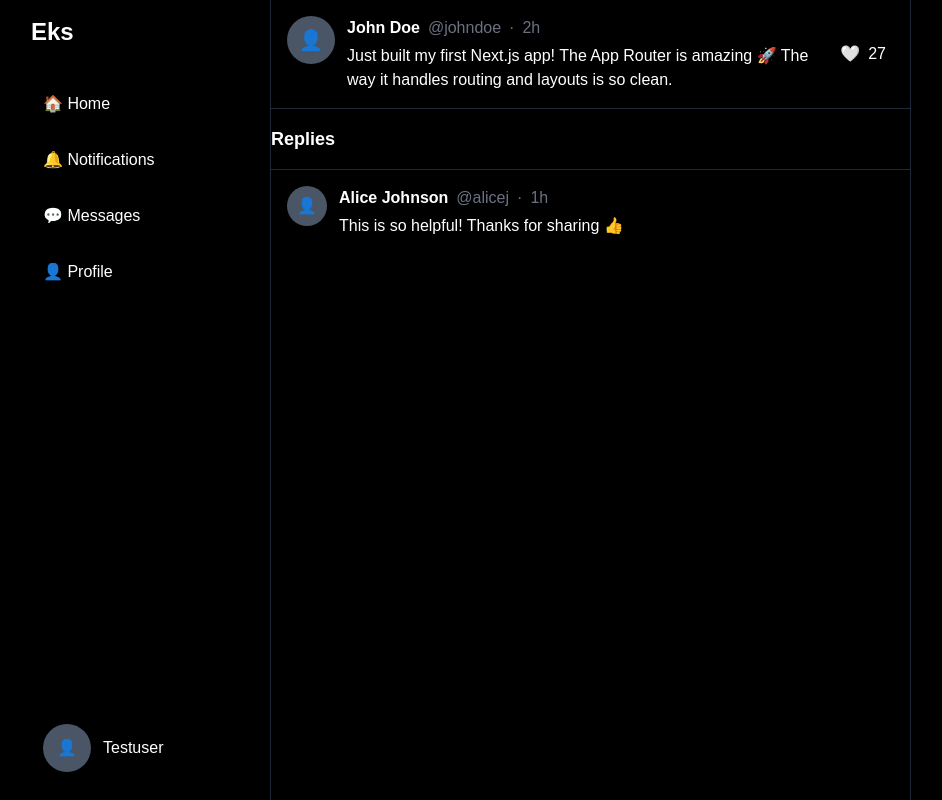
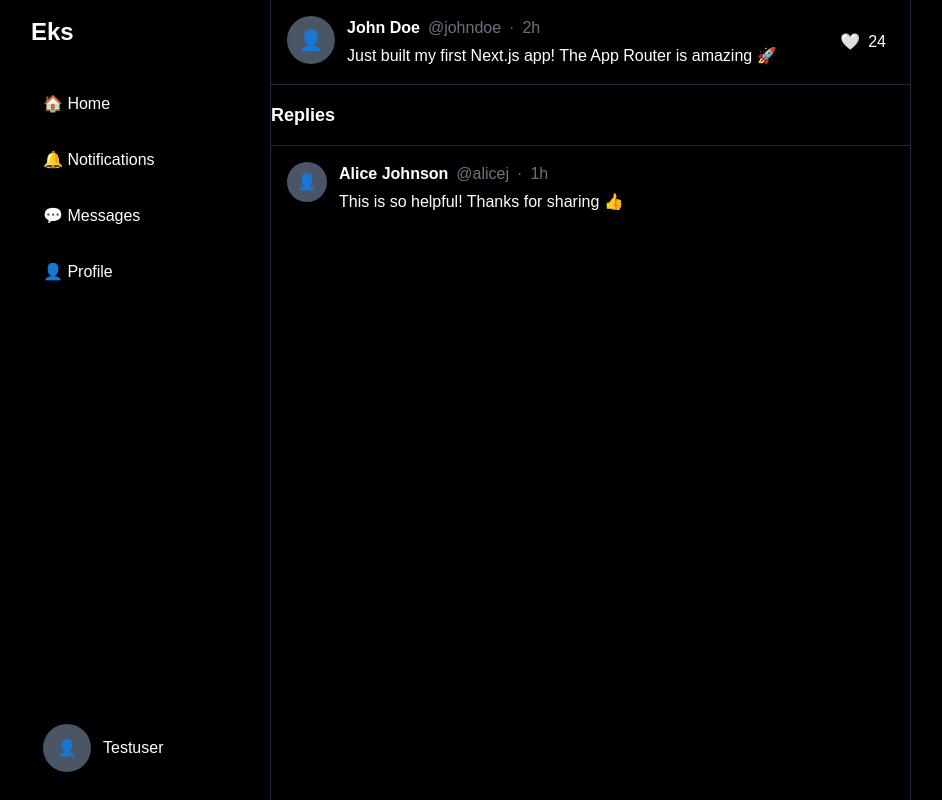
Before and after one commit to espeniv/eks, a Next.js app: page /post/1 in a window 1280 px wide. Shown: the whole page, without its empty margins (177-1119 px from the left). Built offline with nearby package versions, Linux system fonts and the light colour scheme.

Commit message:
Fixed posts fetching on profile to properly use context

```diff
--- a/src/app/(main)/post/[id]/page.tsx
+++ b/src/app/(main)/post/[id]/page.tsx
@@ -1,75 +1,26 @@
+"use client";
+
 import { PostCard } from "@/components/post-card";
-import { Post } from "@/lib/types";
-
-//Temp until data fetching ig properly implemented
-function getPostById(id: string): Post {
-  const samplePosts: { [key: string]: Post } = {
-    "1": {
-      id: "1",
-      content:
-        "Just built my first Next.js app! The App Router is amazing 🚀\n\nThe way it handles routing and layouts is so clean.",
-      author: {
-        id: "user1",
-        username: "johndoe",
-        displayName: "John Doe",
-        avatar: undefined,
-        followers: 123,
-        following: 123,
-      },
-      likes: 27,
-      createdAt: "2h",
-    },
-    "2": {
-      id: "2",
-      content:
-        "Learning React step by step. The component model makes so much sense! 💡",
-      author: {
-        id: "user2",
-        username: "janesmith",
-        displayName: "Jane Smith",
-        avatar: undefined,
-        followers: 123,
-        following: 123,
-      },
-      likes: 18,
-      createdAt: "4h",
-    },
-    "3": {
-      id: "3",
-      content:
-        "Hot take: TypeScript makes JavaScript development so much better. The type safety catches bugs before they happen! 🐛✨",
-      author: {
-        id: "user3",
-        username: "devmike",
-        displayName: "Mike Chen",
-        avatar: undefined,
-        followers: 123,
-        following: 123,
-      },
-      likes: 42,
-      createdAt: "6h",
-    },
-  };
-
-  return (
-    samplePosts[id] || {
-      id: id,
-      content: `Post ${id} not found or has been deleted.`,
-      author: {
-        id: "unknown",
-        username: "unknown",
-        displayName: "Unknown User",
-        avatar: undefined,
-      },
-      likes: 0,
-      replies: 0,
-      createdAt: "unknown",
-    }
-  );
-}
+import { useApp } from "@/context/app-context";
 
 export default function PostPage({ params }: { params: { id: string } }) {
+  const { getPostById } = useApp();
   const post = getPostById(params.id);
+
+  //Case if post is not found
+  if (!post) {
+    return (
+      <div className="max-w-2xl">
+        <div className="p-8 text-center">
+          <h1 className="text-2xl font-bold mb-4">Post not found</h1>
+          <p className="text-gray-500">
+            The post you are looking for does not exist or has been deleted.
+          </p>
+        </div>
+      </div>
+    );
+  }
+
   return (
     <div className="max-w-2xl">
       <PostCard post={post} />
--- a/src/app/(main)/profile/[username]/page.tsx
+++ b/src/app/(main)/profile/[username]/page.tsx
@@ -1,7 +1,7 @@
 "use client";
 
-import { PostCard } from "@/components/post-card";
-import { User, Post } from "@/lib/types";
+import { PostFeed } from "@/components/post-feed";
+import { User } from "@/lib/types";
 import { useApp } from "@/context/app-context";
 
 //Temp before endpoints/proper fetching
@@ -39,45 +39,6 @@ function getUserByUsername(username: string): User | null {
   return sampleUsers[username] || null;
 }
 
-function getPostsByUser(userId: string): Post[] {
-  const allPosts: Post[] = [
-    {
-      id: "1",
-      content: "Just built my first Next.js app! The App Router is amazing 🚀",
-      author: {
-        id: "user1",
-        username: "johndoe",
-        displayName: "John Doe",
-        avatar: undefined,
-        bio: "Full-stack developer passionate about React and Next.js 🚀",
-        followers: 1250,
-        following: 890,
-      },
-      likes: 24,
-      createdAt: "2h",
-    },
-    {
-      id: "2",
-      content:
-        "Learning React step by step. The component model makes so much sense! 💡",
-      author: {
-        id: "user2",
-        username: "janesmith",
-        displayName: "Jane Smith",
-        avatar: undefined,
-        bio: "UI/UX Designer • Coffee enthusiast ☕",
-        followers: 750,
-        following: 430,
-      },
-      likes: 15,
-      createdAt: "4h",
-    },
-  ];
-
-  return allPosts.filter((post) => post.author.id === userId);
-}
-
-//Need to implement a different version of this when the visited page is your own profile, alt only show setting button if its your own profile
 export default function ProfilePage({
   params,
 }: {
@@ -99,9 +60,7 @@ export default function ProfilePage({
       </div>
     );
   }
-  //if user exists
 
-  const userPosts = getPostsByUser(user.id);
   return (
     <div className="max-w-2xl">
       <div className="p-4">
@@ -155,15 +114,7 @@ export default function ProfilePage({
 
       <div className="border-b border-gray-800" />
 
-      <div>
-        {userPosts.length > 0 ? (
-          userPosts.map((post) => <PostCard key={post.id} post={post} />)
-        ) : (
-          <div className="p-8 text-center">
-            <p className="text-gray-500">No posts yet</p>
-          </div>
-        )}
-      </div>
+      <PostFeed filterByUserId={user.id} />
     </div>
   );
 }
--- a/src/components/post-feed.tsx
+++ b/src/components/post-feed.tsx
@@ -4,13 +4,25 @@ import { PostCard } from "@/components/post-card";
 import { useApp } from "@/context/app-context";
 import { Post } from "@/lib/types";
 
-export function PostFeed() {
+interface PostFeedProps {
+  //Optional if i only want to see posts from a specific user (such as on profile page)
+  filterByUserId?: string;
+}
+
+export function PostFeed({ filterByUserId }: PostFeedProps) {
   const { posts } = useApp();
+
+  //If provided it will filter based on the userid
+  const filteredPosts = filterByUserId
+    ? posts.filter((post) => post.author.id === filterByUserId)
+    : posts;
 
   return (
     <div>
-      {posts.length > 0 ? (
-        posts.map((post: Post) => <PostCard key={post.id} post={post} />)
+      {filteredPosts.length > 0 ? (
+        filteredPosts.map((post: Post) => (
+          <PostCard key={post.id} post={post} />
+        ))
       ) : (
         <div className="p-8 text-center">
           <p className="text-gray-500">No posts yet</p>
--- a/src/context/app-context.tsx
+++ b/src/context/app-context.tsx
@@ -7,6 +7,7 @@ interface AppContextType {
   posts: Post[];
   addPost: (content: string) => void;
   likePost: (postId: string) => void;
+  getPostById: (id: string) => Post | null;
   currentUser: User | null;
   setCurrentUser: (user: User | null) => void;
 }
@@ -80,11 +81,16 @@ export function AppProvider({ children }: { children: ReactNode }) {
     );
   };
 
+  const getPostById = (id: string): Post | null => {
+    return posts.find((post) => post.id === id) || null;
+  };
+
   // The value object that will be provided to all children
   const value: AppContextType = {
     posts,
     addPost,
     likePost,
+    getPostById,
     currentUser,
     setCurrentUser,
   };
```
